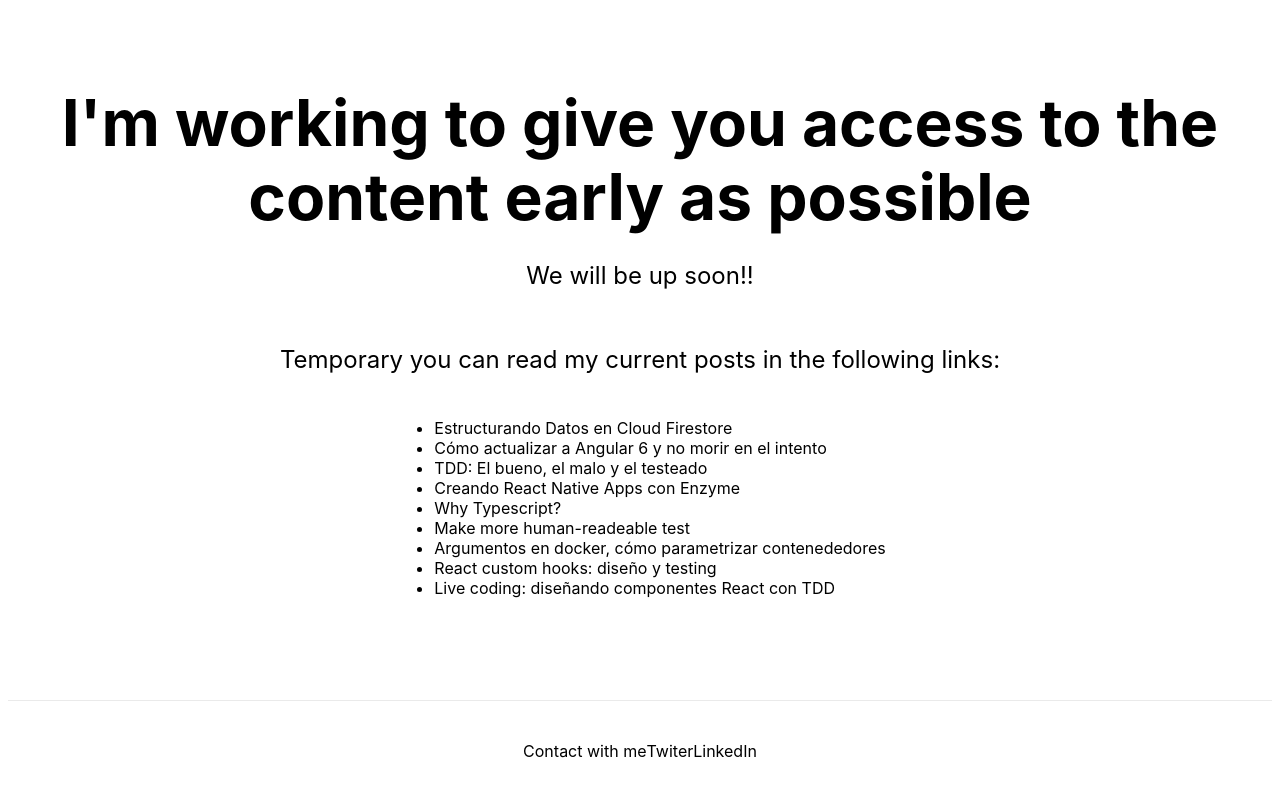
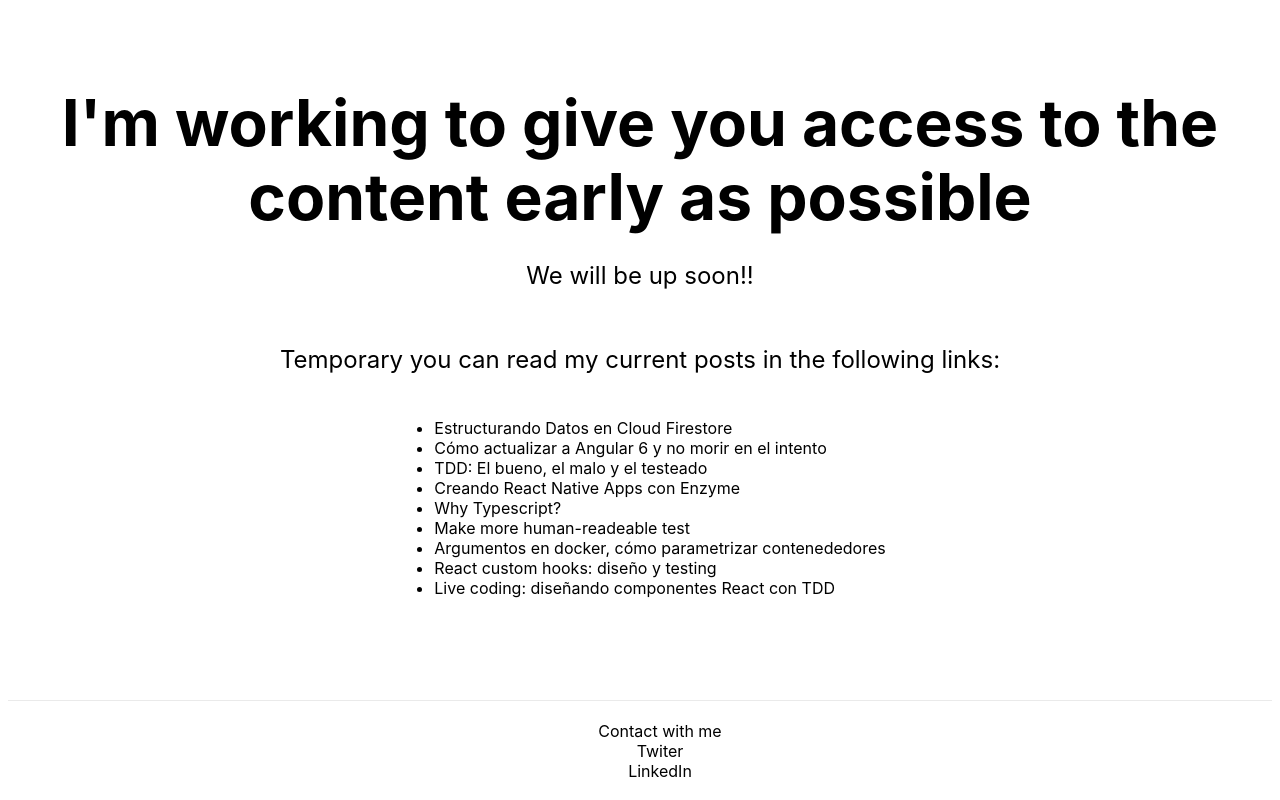
Before and after one commit to adrian-afergon/afergon-blogs, a Next.js app: page / in a window 1280 px wide. Built offline with nearby package versions, Linux system fonts and the light colour scheme.

Commit message:
Add social networks

```diff
--- a/pages/index.tsx
+++ b/pages/index.tsx
@@ -32,14 +32,11 @@ const Home = () => (
     </main>
 
     <footer>
-      <a
-
-        href="mailto:adrian.afergon@gmail.com"
-      >
-        Contact with me
-      </a>
-      <a target="_blank" href="https://twitter.com/AdrianFerrera91">Twiter</a>
-      <a target="_blank" href="https://www.linkedin.com/in/afergon/">LinkedIn</a>
+      <ul>
+        <li><a href="mailto:adrian.afergon@gmail.com">Contact with me</a></li>
+        <li><a target="_blank" href="https://twitter.com/AdrianFerrera91">Twiter</a></li>
+        <li><a target="_blank" href="https://www.linkedin.com/in/afergon/">LinkedIn</a></li>
+      </ul>
     </footer>
 
     <style>{`
@@ -72,6 +69,10 @@ const Home = () => (
 
       footer img {
         margin-left: 0.5rem;
+      }
+
+      footer ul {
+        list-style-type: none;
       }
 
       footer a {
```
